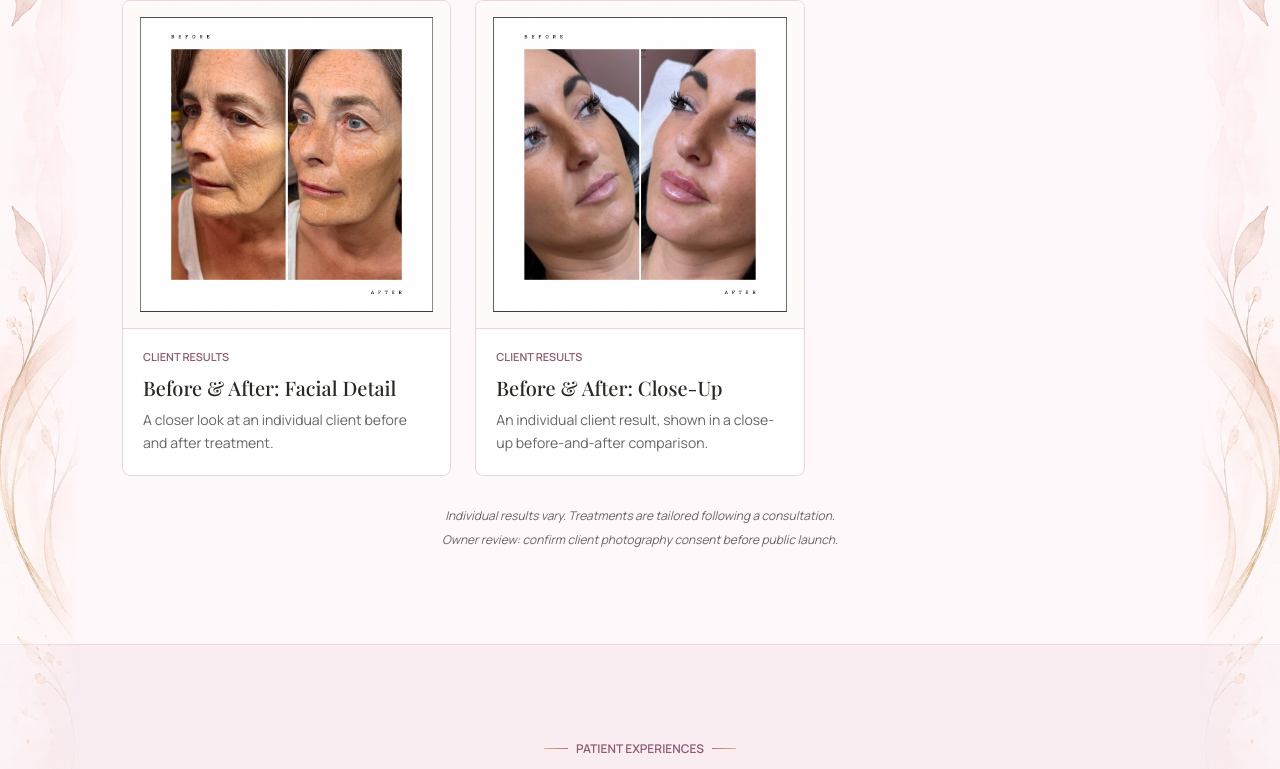
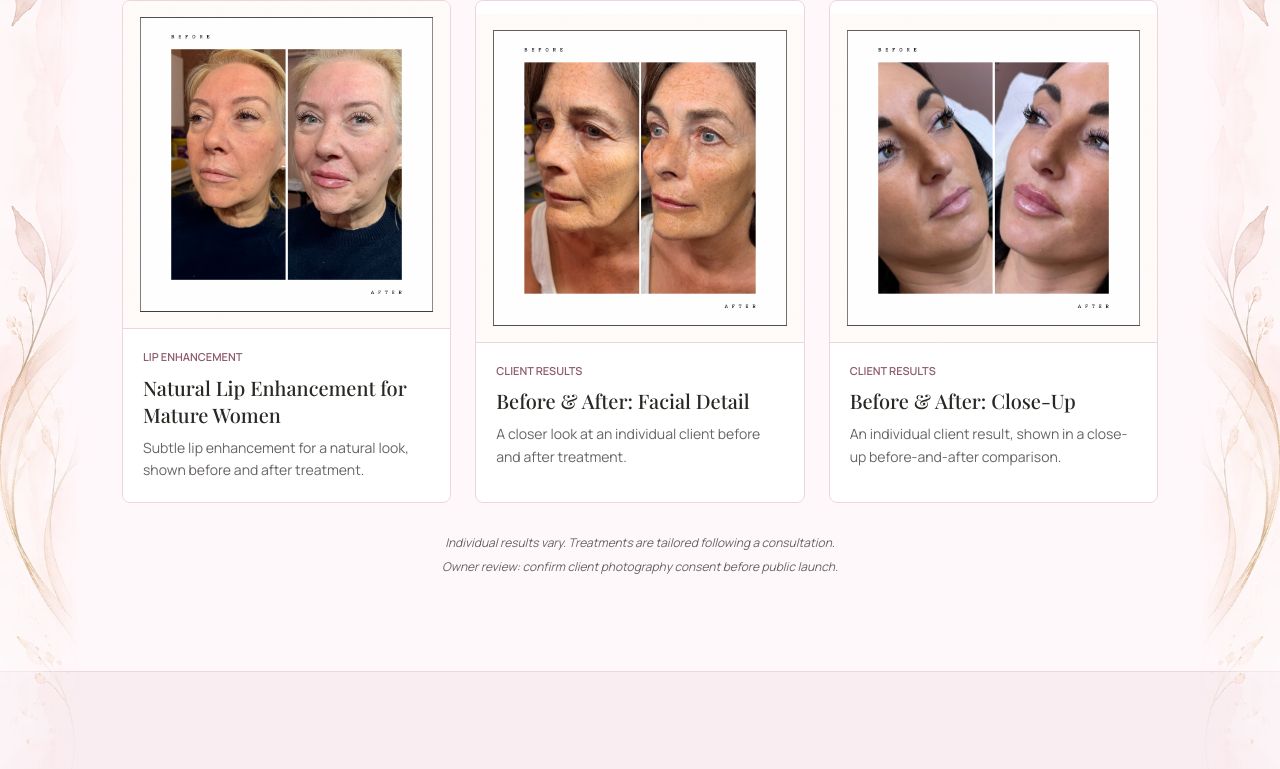
Before and after one commit to adriann1z/Majestic-Aesthetics, a React (Vite) app: page / in a window 1280 px wide. Shown: the part 8119-8888 px from the top of the page. Built offline with nearby package versions, Linux system fonts and the light colour scheme; a web font is replaced by a local one.

Commit message:
Add natural lip enhancement gallery photo for mature women

```diff
--- a/src/data/gallery.ts
+++ b/src/data/gallery.ts
@@ -13,6 +13,7 @@ export const galleryItems: GalleryItem[] = [
   { id: 'g-4', title: 'Midface Rejuvenation', image: `${import.meta.env.BASE_URL}gallery/midface-rejuvenation.png`, caption: 'Midface rejuvenation, shown before and after treatment.', editorialTag: 'Facial Rejuvenation' },
   { id: 'g-5', title: 'Dermaplane & Glow', image: `${import.meta.env.BASE_URL}gallery/10.webp`, caption: 'Skin following a dermaplaning treatment.', editorialTag: 'Skin Treatments' },
   { id: 'g-6', title: 'Lip Filler: Definition & Volume', image: `${import.meta.env.BASE_URL}gallery/before-after-8.png`, caption: 'Lip definition and volume, shown before and after treatment.', editorialTag: 'Lip Enhancement' },
+  { id: 'g-10', title: 'Natural Lip Enhancement for Mature Women', image: `${import.meta.env.BASE_URL}gallery/natural-mature-lip-enhancement.png`, caption: 'Subtle lip enhancement for a natural look, shown before and after treatment.', editorialTag: 'Lip Enhancement' },
   { id: 'g-8', title: 'Before & After: Facial Detail', image: `${import.meta.env.BASE_URL}gallery/before-after-4.png`, caption: 'A closer look at an individual client before and after treatment.', editorialTag: 'Client Results' },
   { id: 'g-9', title: 'Before & After: Close-Up', image: `${import.meta.env.BASE_URL}gallery/before-after-9.png`, caption: 'An individual client result, shown in a close-up before-and-after comparison.', editorialTag: 'Client Results' },
 ];
```
Also changed, not shown: public/gallery/natural-mature-lip-enhancement.png (added).
